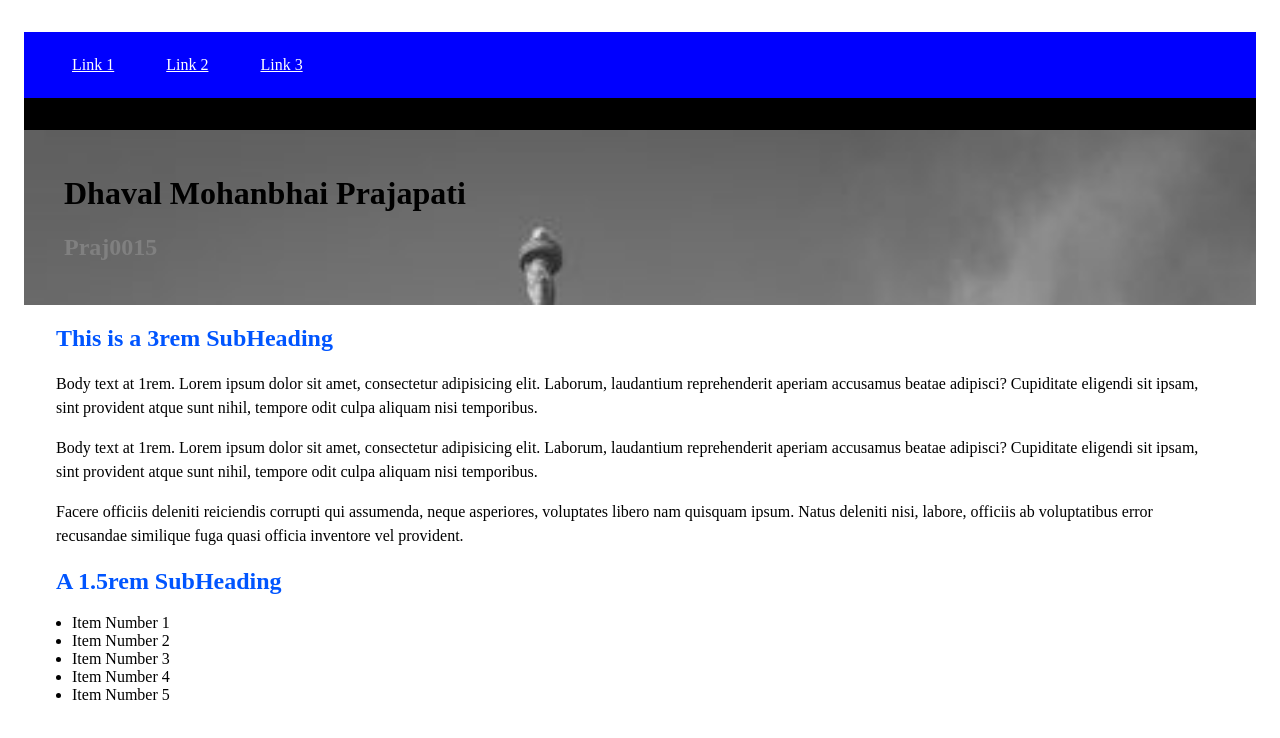
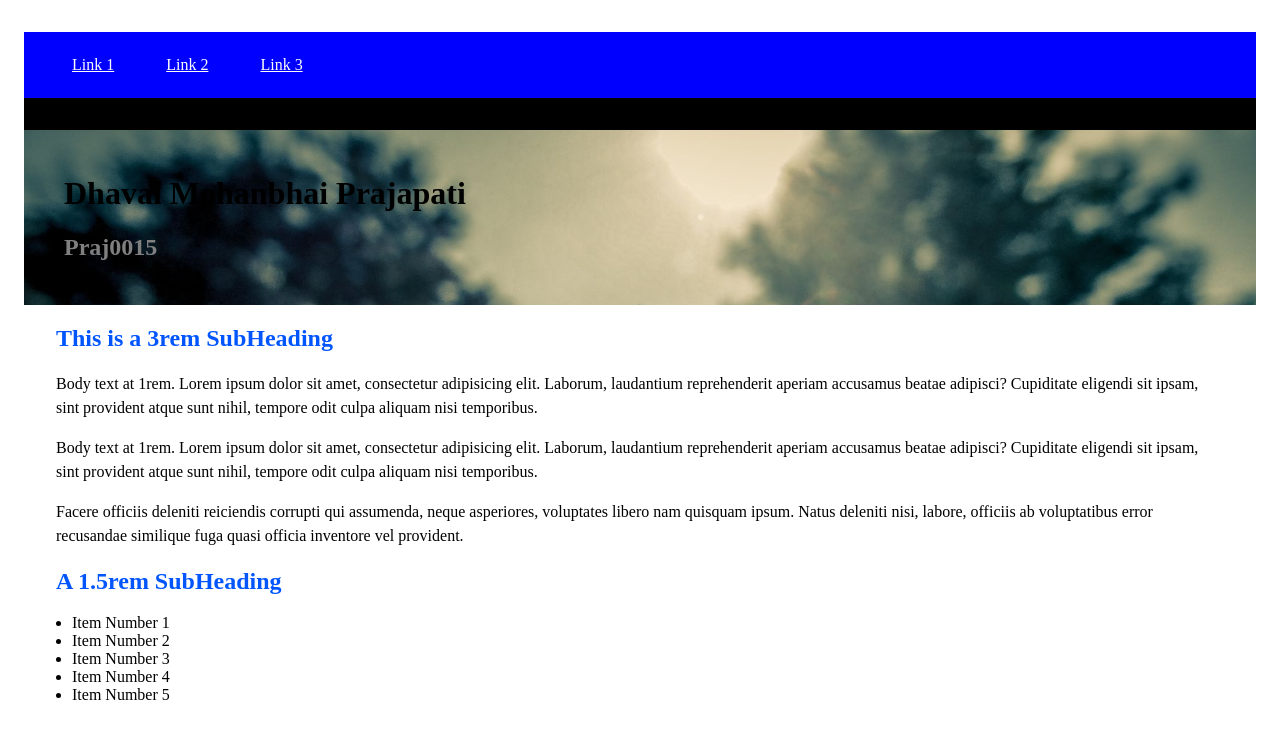
Before and after one commit to praj0015/color-webpage, a plain HTML site: page index.html in a window 1280 px wide. Drawn offline with Linux system fonts and the light colour scheme.

Commit message:
change in css

```diff
--- a/index.css
+++ b/index.css
@@ -19,7 +19,7 @@
              margin-left: 1rem;
             margin-right: 1rem;
             background-size: cover;
-            background-image: url(img1.jpg);
+            background-image: url(img2.jpg);
             background-repeat: no-repeat;
         }
         #name{
```
Also changed, not shown: img.jpg (deleted), img2.jpg (added).
